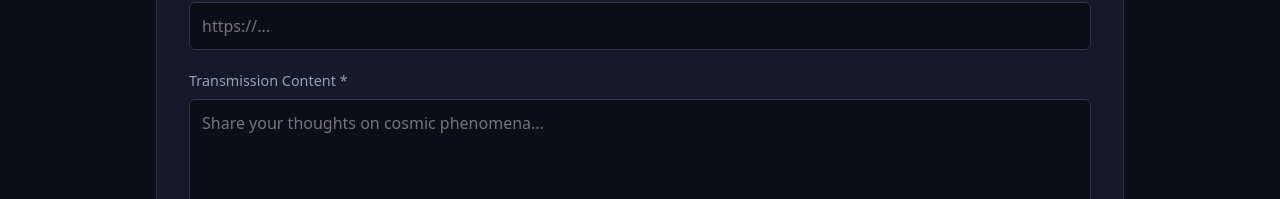
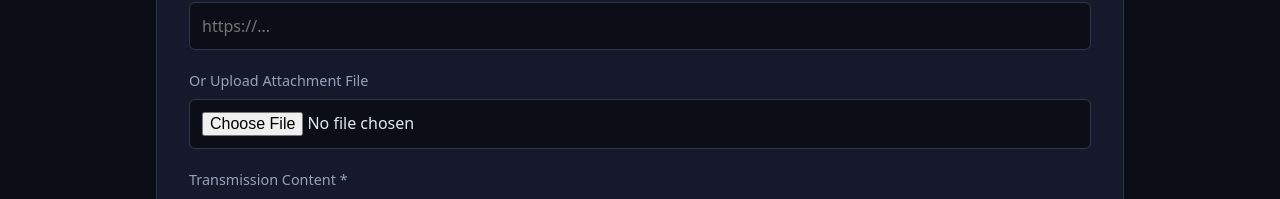
Before and after one commit to zxahamza20/space-forum, a React (Vite) app: page /create in a window 1280 px wide. Shown: the part 592-791 px from the top of the page. Built offline with nearby package versions, Linux system fonts and the light colour scheme; no server answers.

Commit message:
integrate the image upload section in the form

```diff
--- a/src/pages/CreatePost.jsx
+++ b/src/pages/CreatePost.jsx
@@ -3,6 +3,7 @@ import { useNavigate } from 'react-router-dom';
 import { createPost } from '../services/postsService';
 import { fetchAstronomyPictureOfDay, searchNasaLibrary } from '../services/nasaService';
 import { FaRocket, FaSearch, FaImage } from 'react-icons/fa';
+import { uploadMediaFile } from '../services/storageService';
 
 const CreatePost = () => {
   const navigate = useNavigate();
@@ -21,6 +22,26 @@ const CreatePost = () => {
   const [isSearching, setIsSearching] = useState(false);
   const [loading, setLoading] = useState(false);
   const [error, setError] = useState(null);
+  const [uploadingFile, setUploadingFile] = useState(false);
+
+  const handleFileUpload = async (e) => {
+    const file = e.target.files[0];
+    if (!file) return;
+
+    try {
+      setUploadingFile(true);
+      const publicUrl = await uploadMediaFile(file);
+      setFormData((prev) => ({
+        ...prev,
+        media_url: publicUrl,
+        media_type: 'image',
+      }));
+    } catch (err) {
+      setError('Failed to upload file to storage.');
+    } finally {
+      setUploadingFile(false);
+    }
+  };
 
   const handleChange = (e) => {
     setFormData((prev) => ({
@@ -185,6 +206,17 @@ const CreatePost = () => {
         </div>
 
         <div className="form-group">
+          <label>Or Upload Attachment File</label>
+          <input
+            type="file"
+            accept="image/*"
+            onChange={handleFileUpload}
+            disabled={uploadingFile}
+          />
+          {uploadingFile && <small>Uploading file to deep space storage...</small>}
+        </div>
+
+        <div className="form-group">
           <label>Transmission Content *</label>
           <textarea
             name="content"
```
